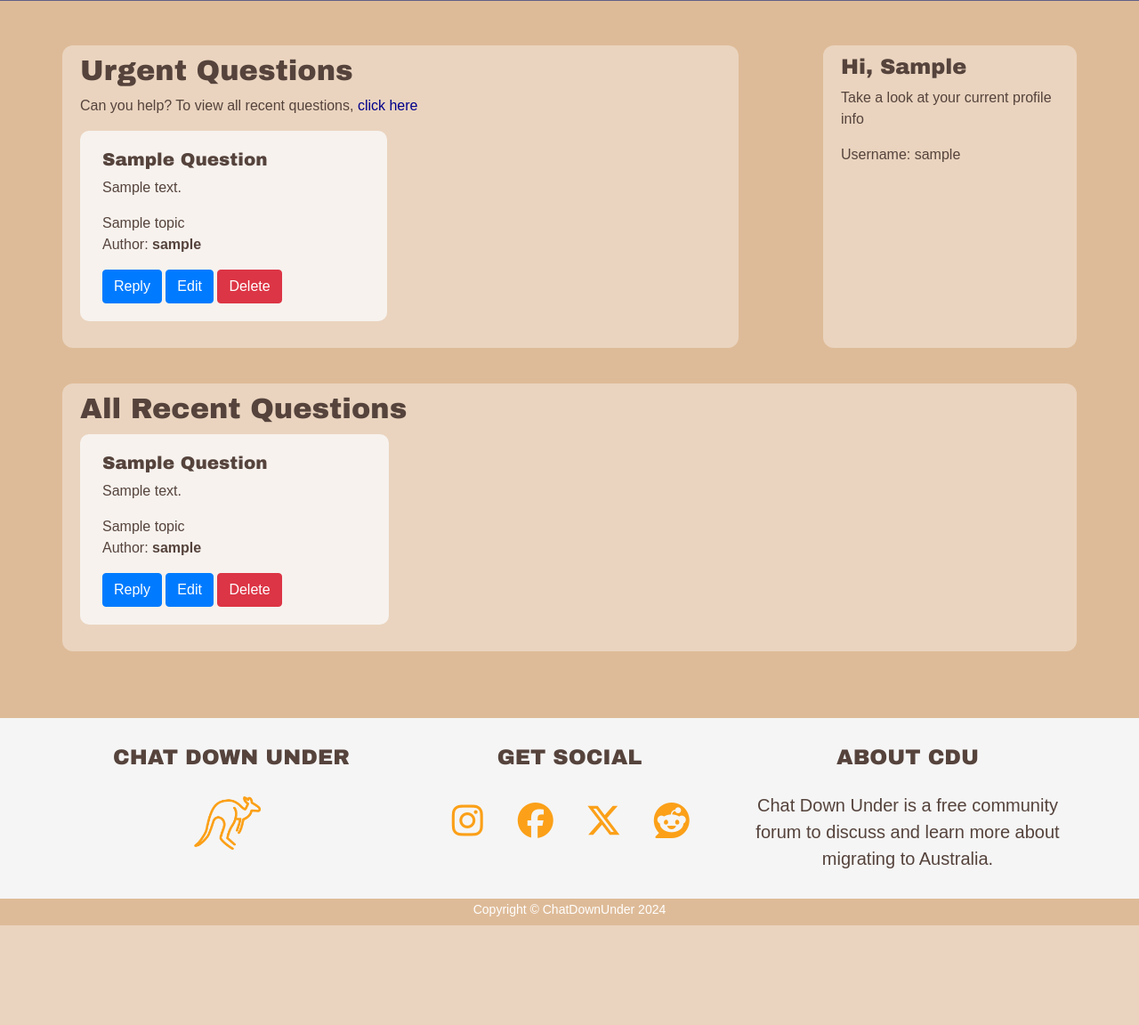
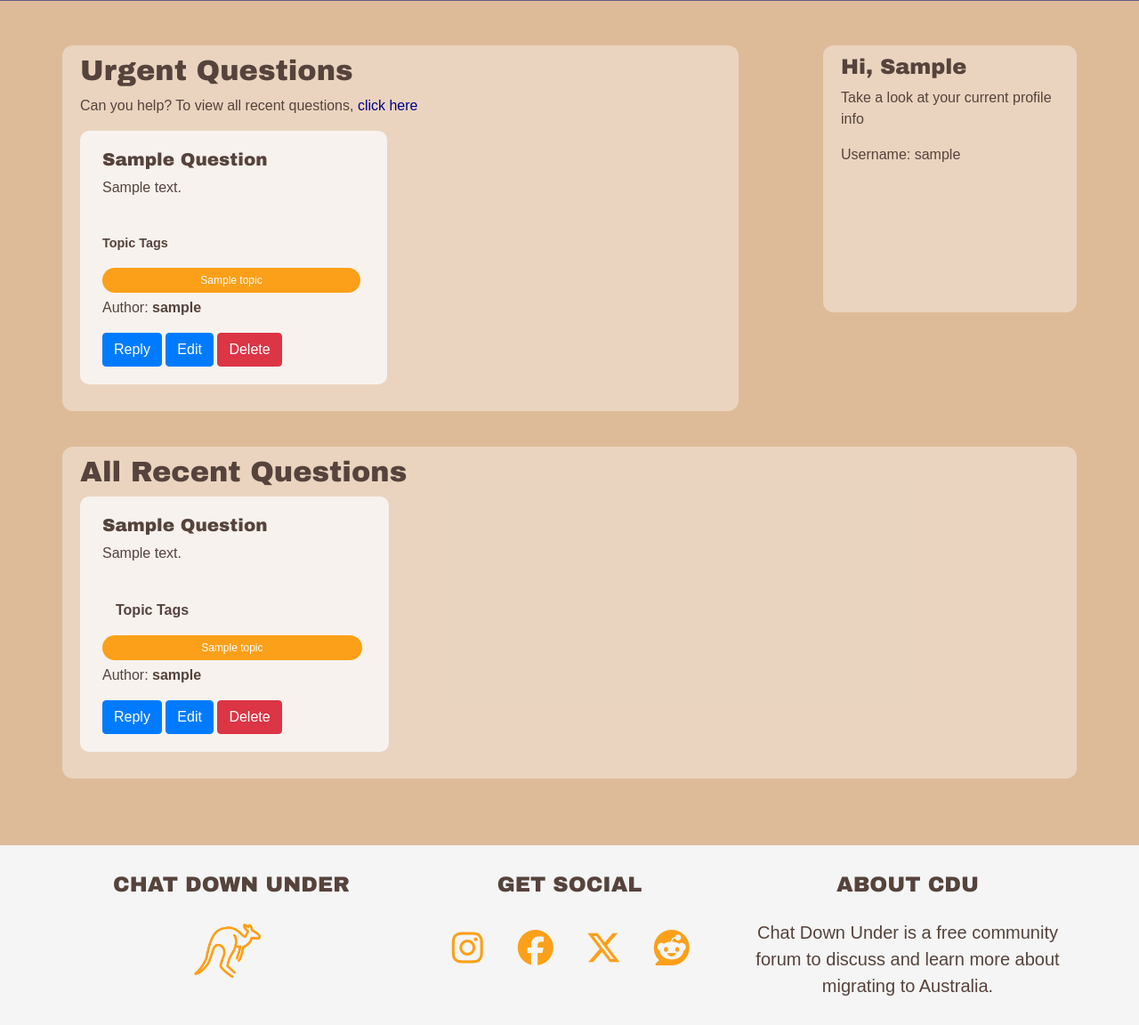
Before and after one commit to sdthomas91/chat-down-under-new, a Flask app: page / in a window 1280 px wide. Shown: the part 477-1629 px from the top of the page at 89% size. Before the commit the page ends 1517 px from the top, so only its background shows below. Run offline with Flask 3, Linux system fonts and the light colour scheme; a user stored in the database is signed in; tables that the repository leaves empty hold one stand-in row (values such as "Sample post"); some libraries are stand-ins or nearby versions; grey boxes are pictures that could not be loaded.

Commit message:
styled the tags on the homepage questions now that they are visible

```diff
--- a/downunder/static/css/style.css
+++ b/downunder/static/css/style.css
@@ -171,6 +171,27 @@ a {
   margin-top: 40px;
 }
 
+.user-block {
+  max-height: 300px;
+}
+
+
+.topic-badge {
+  background: #fba018;
+  color: #fefefe;
+  border-radius: 50px;
+  padding: 5px 8px;
+  font-size: 0.75rem;
+  margin-right: 5px;
+}
+
+.question-topic-title {
+  font-size: 0.9rem;
+}
+
+.question-tags {
+  margin-bottom: 5px;
+}
 /* **QUESTION BLOCK** */
 .home-blocks {
   background: rgba(250, 250, 250, 0.4);
@@ -245,7 +266,6 @@ a {
   align-items: center;
   justify-content: center;
 }
-
 
 .topic-card-title {
   font-size: 1.2rem;
--- a/downunder/templates/index.html
+++ b/downunder/templates/index.html
@@ -24,10 +24,16 @@
             <div class="question-body">
               <p>{{ question.question_body }}</p>
             </div>
-            <div class="question-tags">
-              {% for topic in question.topics %}
-                <span class="topic-badge">{{ topic.topic_name }}</span>
-              {% endfor %}
+            <br>
+            <div class="question-topic-title">
+              <p><strong>Topic Tags</strong></p>
+            </div>
+            <div class="container-fluid">
+              <div class="row justify-content-left question-tags">
+                {% for topic in question.topics %}
+                  <span class="col topic-badge text-center">{{ topic.topic_name }}</span>
+                {% endfor %}
+              </div>
             </div>
             <div class="question-author">
               <p>Author: <span class=font-weight-bold>{{ question.author.username }}</span> </p>
@@ -50,7 +56,7 @@
 
     </div>
     {% if current_user.is_authenticated %}
-    <div class="col-12 col-md-3 offset-md-1 home-blocks">
+    <div class="col-12 col-md-3 offset-md-1 home-blocks user-block">
       <h4>Hi, {{ current_user.fname }}</h4>
       <p>Take a look at your current profile info</p>
       <div class="user-info">
@@ -74,10 +80,14 @@
             <div class="question-body">
               <p>{{ question.question_body }}</p>
             </div>
-            <div class="question-tags">
-              {% for topic in question.topics %}
-  {{ topic.topic_name }}
-{% endfor %}
+            <br>
+            <div class="container-fluid">
+              <p><strong>Topic Tags</strong></p>
+              <div class="row justify-content-left question-tags">
+                {% for topic in question.topics %}
+                  <span class="col topic-badge text-center">{{ topic.topic_name }}</span>
+                {% endfor %}
+              </div>
             </div>
             <div class="question-author">
               <p>Author: <span class=font-weight-bold>{{ question.author.username }}</span> </p>
--- a/downunder/templates/submit_question.html
+++ b/downunder/templates/submit_question.html
@@ -29,7 +29,6 @@
         <option value="{{ topic.id }}">{{ topic.topic_name }}</option>
         {% endfor %}
       </select>
-      <!-- Hide input unless user selects to add new topic -->
 
     </div>
     <div class="add-topic-link">
```
